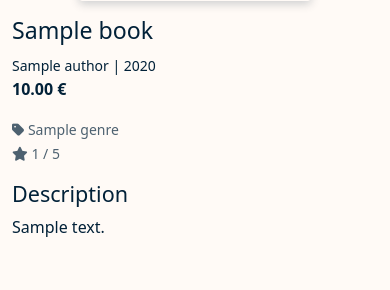
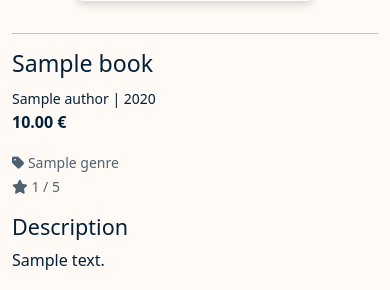
Before and after one commit to folarin-ogungbemi/Gosip-Bookstore, a Django app: a page that uses books/templates/books/book-details.html in a window 390 px wide. Shown: the part 199-489 px from the top of the page. Run offline with Django 3.2, Linux system fonts and the light colour scheme; tables that the repository leaves empty hold one stand-in row (values such as "Sample post"); some libraries are stand-ins or nearby versions.

Commit message:
Add hr at medium to mobile screen

```diff
--- a/books/templates/books/book-details.html
+++ b/books/templates/books/book-details.html
@@ -3,11 +3,14 @@
 {% block content %}
 <div class="container page">
     <div class="row">
-        <div class="col-sm-6 col-md-6 col-lg-4 mb-3">
+        <div class="col-sm-6 col-md-6 col-lg-4">
             <div class="container book-card py-4 px-3">
                 <img src="{{ book.image.url }}" alt="book image" width="200" height="280">
                 <button class="detail-book-like submit" href="#"><i class="fa-regular fa-heart"></i></button>
             </div>
+        </div>
+        <div class="col-12 d-block d-sm-block d-md-block d-lg-none mt-3 mt-2">
+            <hr class="book-hr">
         </div>
         <div class="col-sm-6 col-md-6 col-lg-8 book-details">
             <div class="cotainer">
```
